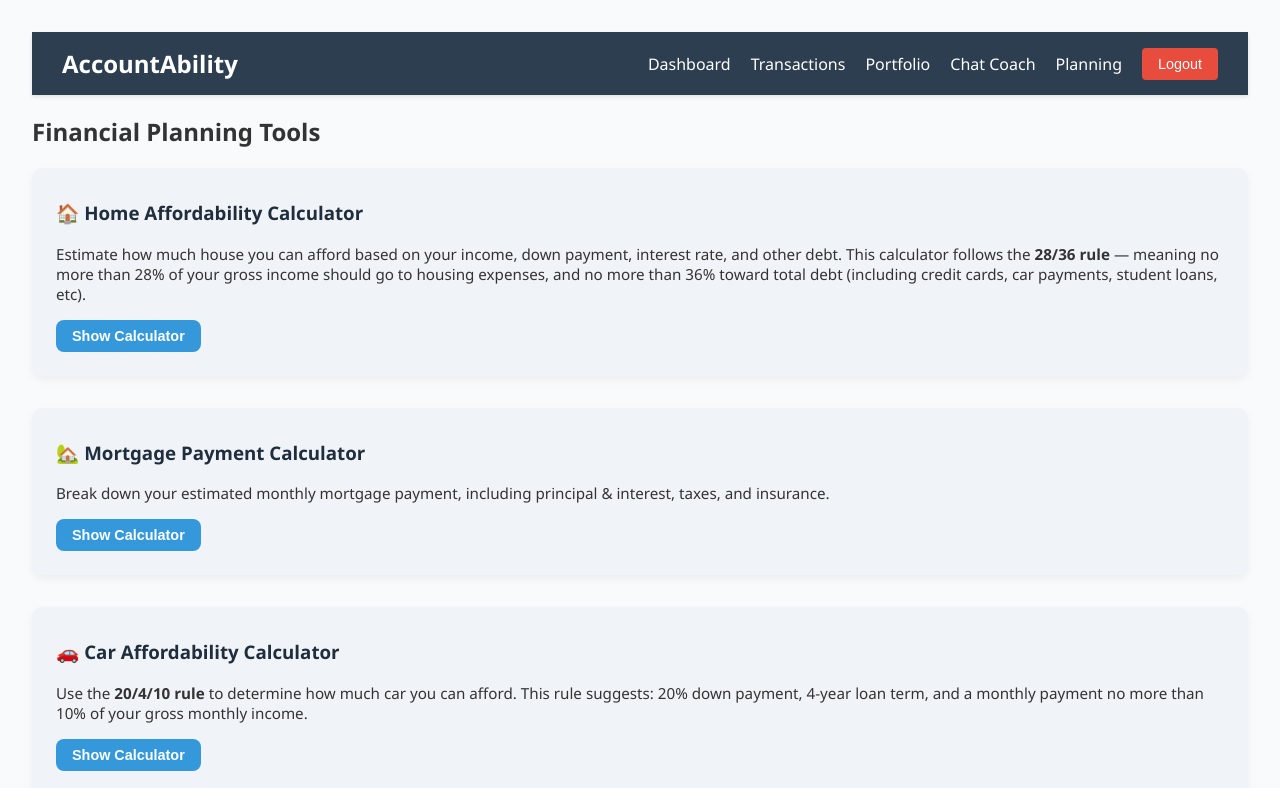
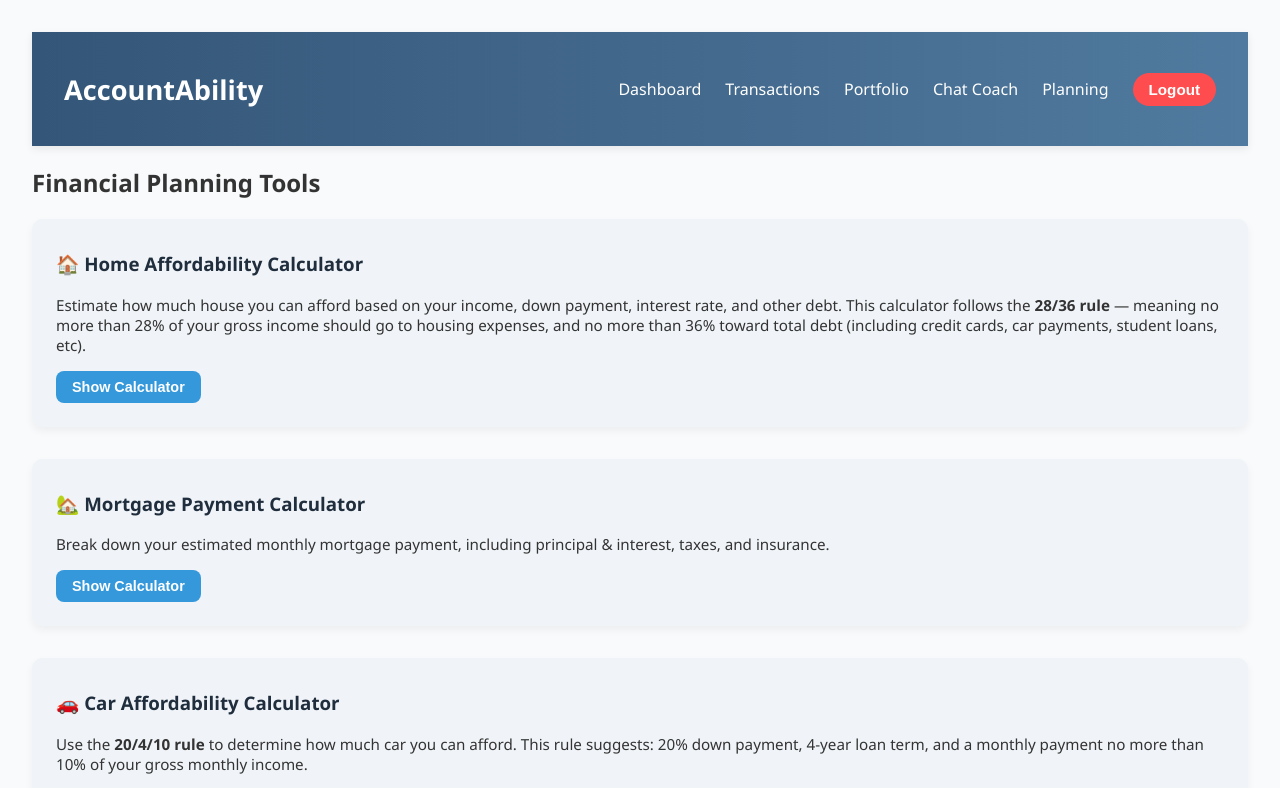
Before and after one commit to victorvaladez1/accountability-finance, a React (Create React App) app in the folder frontend/: page /planning in a window 1280 px wide. Shown: the top 788 px of the page. Built offline with nearby package versions, Linux system fonts and the light colour scheme.

Commit message:
Refactor Navbar UI for professional fintech look

```diff
--- a/frontend/src/components/Navbar.css
+++ b/frontend/src/components/Navbar.css
@@ -1,52 +1,53 @@
-nav {
+.navbar {
   display: flex;
   justify-content: space-between;
   align-items: center;
-    background-color: #2c3e50;
-    padding: 15px 30px;
+  background: linear-gradient(90deg, #345678 0%, #507a9f 100%);
+  padding: 1rem 2rem;
   color: white;
-    box-shadow: 0 2px 4px rgba(0, 0, 0, 0.1);
+  box-shadow: 0 3px 8px rgba(0, 0, 0, 0.08);
   position: sticky;
   top: 0;
   z-index: 1000;
 }
 
-  nav h2 {
-    color: white;
-    font-weight: bold;
-    font-size: 1.5rem;
-    font-weight: 600;
-    margin: 0;
+.navbar .logo {
+  font-size: 1.7rem;
+  font-weight: 700;
+  color: #ffffff;
 }
 
-  nav div {
+.nav-links {
   display: flex;
   align-items: center;
-    gap: 20px;
+  gap: 1.5rem;
 }
 
-  nav a {
-    color: white;
+.nav-links a {
+  color: #ffffff;
   text-decoration: none;
   font-weight: 500;
-    transition: color 0.2s ease;
+  font-size: 1rem;
+  transition: opacity 0.2s ease;
 }
 
-  nav a:hover {
-    color: #1abc9c;
+.nav-links a:hover {
+  opacity: 0.8;
 }
 
-  nav button {
-    background-color: #e74c3c;
+.nav-links button {
+  background-color: #ff4d4f;
   color: white;
   border: none;
-    padding: 8px 16px;
-    font-weight: 500;
-    border-radius: 4px;
+  padding: 0.5rem 1rem;
+  border-radius: 999px;
+  font-size: 0.95rem;
+  font-weight: 600;
   cursor: pointer;
-    transition: background-color 0.2s ease;
+  transition: background-color 0.2s, transform 0.2s;
 }
 
-  nav button:hover {
-    background-color: #c0392b;
+.nav-links button:hover {
+  background-color: #e04343;
+  transform: translateY(-2px);
 }
```
Lines whose indentation alone changed are shown as unchanged.
